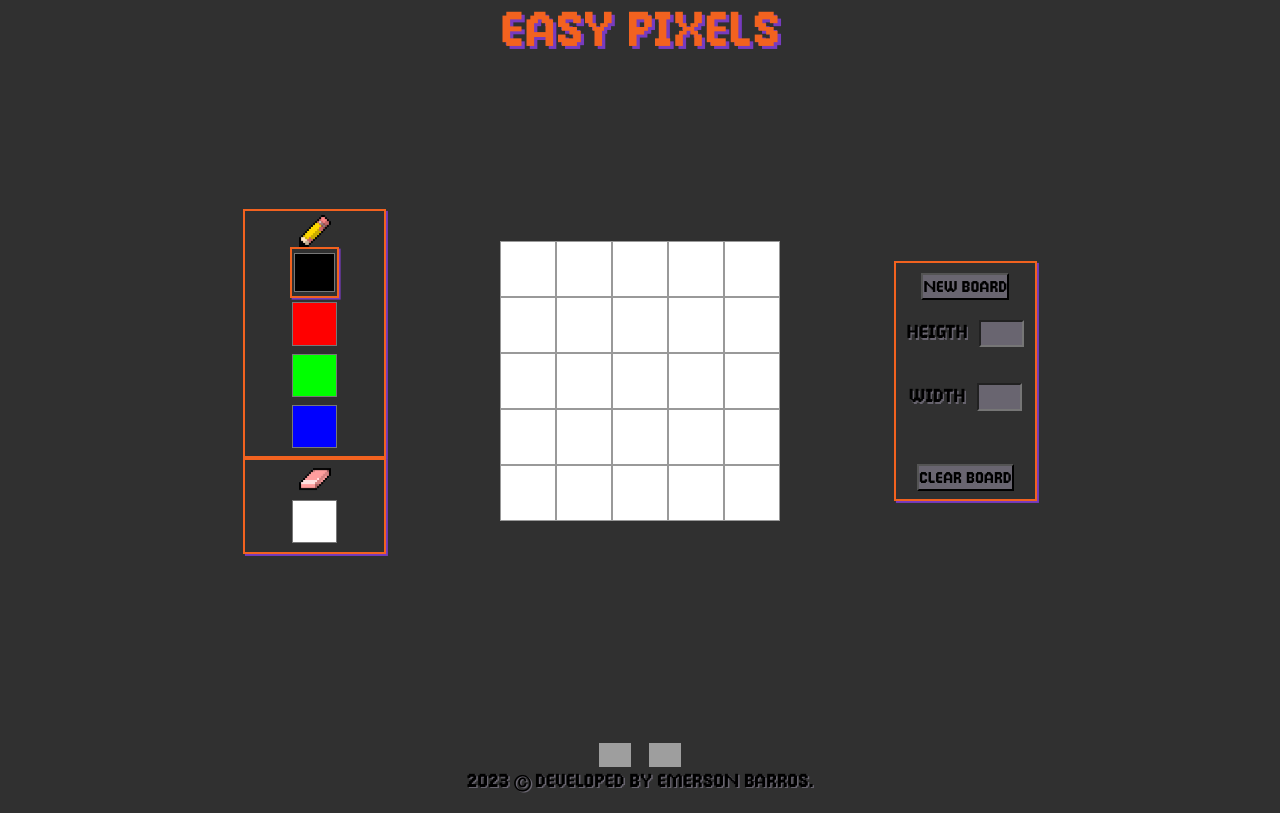
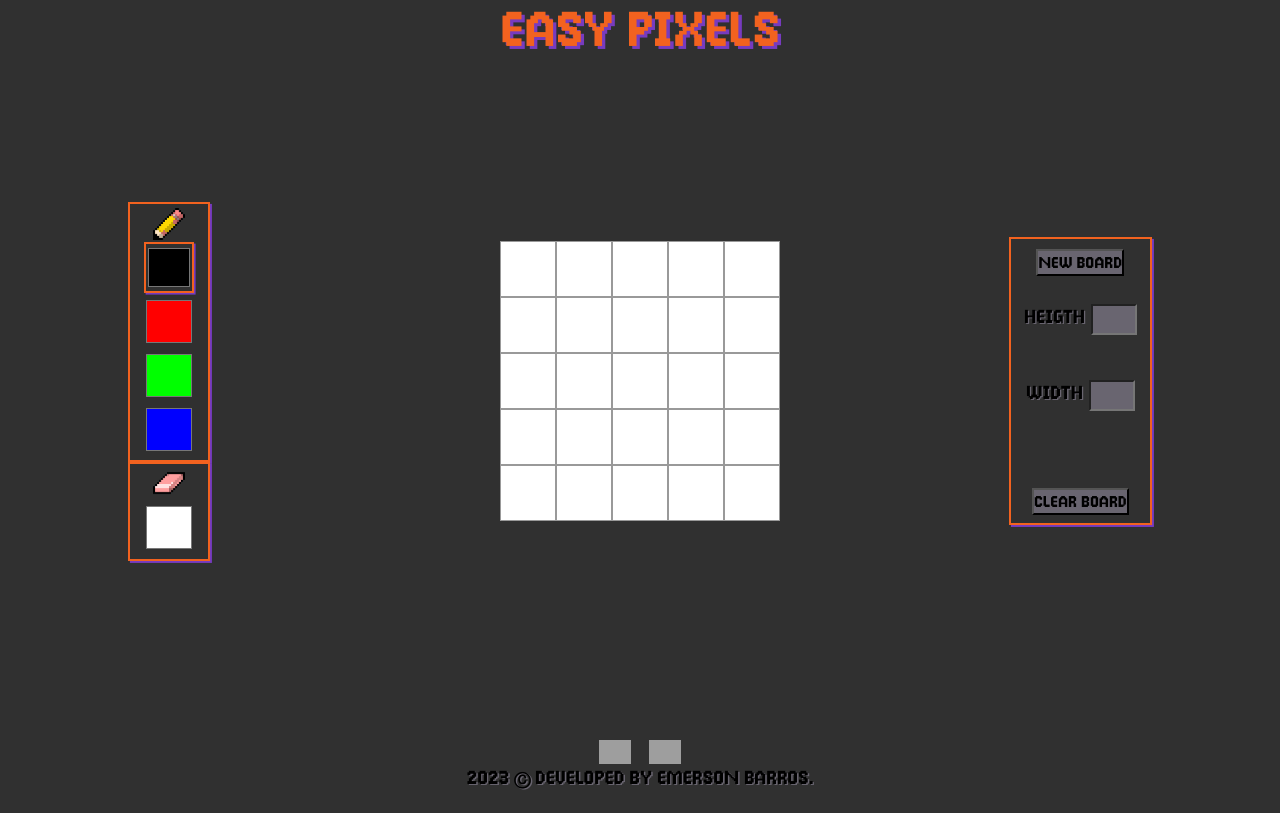
Before and after one commit to emersonfbarros/easyPixels, a website: page src/index.html in a window 1280 px wide. Drawn offline with Linux system fonts and the light colour scheme; grey boxes are pictures that could not be loaded.

Commit message:
tweaks to CSS and JavaScript

```diff
--- a/src/script.js
+++ b/src/script.js
@@ -3,32 +3,32 @@ let dimension = [5, 5];
 const board = document.getElementById('pixel-board');
 const clearBtn = document.getElementById('clear-board');
 const generateBtn = document.getElementById('generate-board');
-const brushes = document.getElementsByClassName('color');
-const initialBrushesColors = ['#000000', '#ff0000', '#00ff00', '#0000ff'];
+const pencils = document.getElementsByClassName('color');
+const initialPencilsColors = ['#000000', '#ff0000', '#00ff00', '#0000ff'];
 const pixelToColor = document.getElementsByClassName('pixel');
 const heigthInput = document.getElementById('board-heigth');
 const widthInput = document.getElementById('board-width');
 const heigthWarning = document.getElementById('heigth-warning');
 const widthWarning = document.getElementById('width-warning');
 
-function setBrushes() {
-  for (let brushIndex = 0; brushIndex < (brushes.length - 1); brushIndex += 1) {
-    brushes[brushIndex].setAttribute('value', initialBrushesColors[brushIndex]);
+function setPencils() {
+  for (let pencilsIndex = 0; pencilsIndex < (pencils.length - 1); pencilsIndex += 1) {
+    pencils[pencilsIndex].setAttribute('value', initialPencilsColors[pencilsIndex]);
   }
 }
 
-function storageColors() {
+function saveColors() {
   const savedColors = [];
   for (let storageIndex = 0; storageIndex < 4; storageIndex += 1) {
-    savedColors[storageIndex] = brushes[storageIndex].value;
+    savedColors[storageIndex] = pencils[storageIndex].value;
   }
-  localStorage.setItem('brushColors', JSON.stringify(savedColors));
+  localStorage.setItem('pencilsColors', JSON.stringify(savedColors));
 }
 
 function recoverColors() {
-  const recoveredColors = JSON.parse(localStorage.getItem('brushColors'));
+  const recoveredColors = JSON.parse(localStorage.getItem('pencilsColors'));
   for (let setIndex = 0; setIndex < 4; setIndex += 1) {
-    brushes[setIndex].setAttribute('value', recoveredColors[setIndex]);
+    pencils[setIndex].setAttribute('value', recoveredColors[setIndex]);
   }
 }
 
@@ -134,9 +134,9 @@ function wAnalyzer() {
 }
 
 function strictlyOnload() {
-  if (localStorage.getItem('brushColors') === null) {
-    setBrushes();
-    storageColors();
+  if (localStorage.getItem('pencilsColors') === null) {
+    setPencils();
+    saveColors();
   } else {
     recoverColors();
   }
@@ -148,14 +148,14 @@ function strictlyOnload() {
 }
 
 function events() {
-  brushes[brushes.length - 1].addEventListener('click', (event) => {
+  pencils[pencils.length - 1].addEventListener('click', (event) => {
     event.preventDefault();
   });
-  for (let saveIndex = 0; saveIndex < (brushes.length - 1); saveIndex += 1) {
-    brushes[saveIndex].addEventListener('input', storageColors);
+  for (let saveIndex = 0; saveIndex < (pencils.length - 1); saveIndex += 1) {
+    pencils[saveIndex].addEventListener('input', saveColors);
   }
-  for (let clickIndex = 0; clickIndex < brushes.length; clickIndex += 1) {
-    brushes[clickIndex].addEventListener('click', selectedOne);
+  for (let clickIndex = 0; clickIndex < pencils.length; clickIndex += 1) {
+    pencils[clickIndex].addEventListener('click', selectedOne);
   }
   heigthInput.addEventListener('input', hAnalyzer);
   widthInput.addEventListener('input', wAnalyzer);
--- a/src/style.css
+++ b/src/style.css
@@ -136,7 +136,7 @@ button:active {
   text-shadow: 0.08em 0.08em rgb(105, 101, 112);
   color: red;
   text-align: center;
-  margin-top: 0.2rem;
+  margin-top: 0.4rem;
   visibility: hidden;
 }
 
@@ -173,7 +173,7 @@ footer {
   right: 0;
   bottom: 0;
   width: 100%;
-  height: 5.4rem;
+  height: 5.6rem;
 }
 
 nav {
@@ -209,7 +209,7 @@ footer p {
     align-items: center;
     margin: auto;
     height: 80vmin;
-    width: 100%;
+    max-width: 80%;
   }
 
   header {
@@ -230,21 +230,39 @@ footer p {
   }
 
   #color-palette {
-    width: 18%;
+    width: 8%;
+    margin-right: 6%;
   }
 
   .pencils , .eraser {
     width: 100%;
   }
 
+  .color {
+    margin: 2%;
+  }
+
   #board-control {
     order: 1;
     justify-content: space-between;
-    width: 18%;
-    height: 30vmin;
+    width: 14%;
+    height: 36vmin;
     margin: 0;
-    /* justify-content: center; */
     align-items: space-between;
+  }
+
+  #board-control > div:nth-child(1) > div:nth-child(2) {
+    display: flex;
+    flex-wrap: wrap;
+    justify-content: center;
+    margin: 10% auto 4% auto;
+  }
+
+  #board-control > div:nth-child(1) > div:nth-child(3) {
+    display: flex;
+    flex-wrap: wrap;
+    justify-content: center;
+    margin: 4% auto;
   }
 
   #board-control > div:nth-child(1) {
@@ -256,7 +274,7 @@ footer p {
   }
 
   #drawing-board {
-    width: 62%;
-    margin: auto 1%;
+    width: 64%;
+    margin: auto;
   }
 }
```
